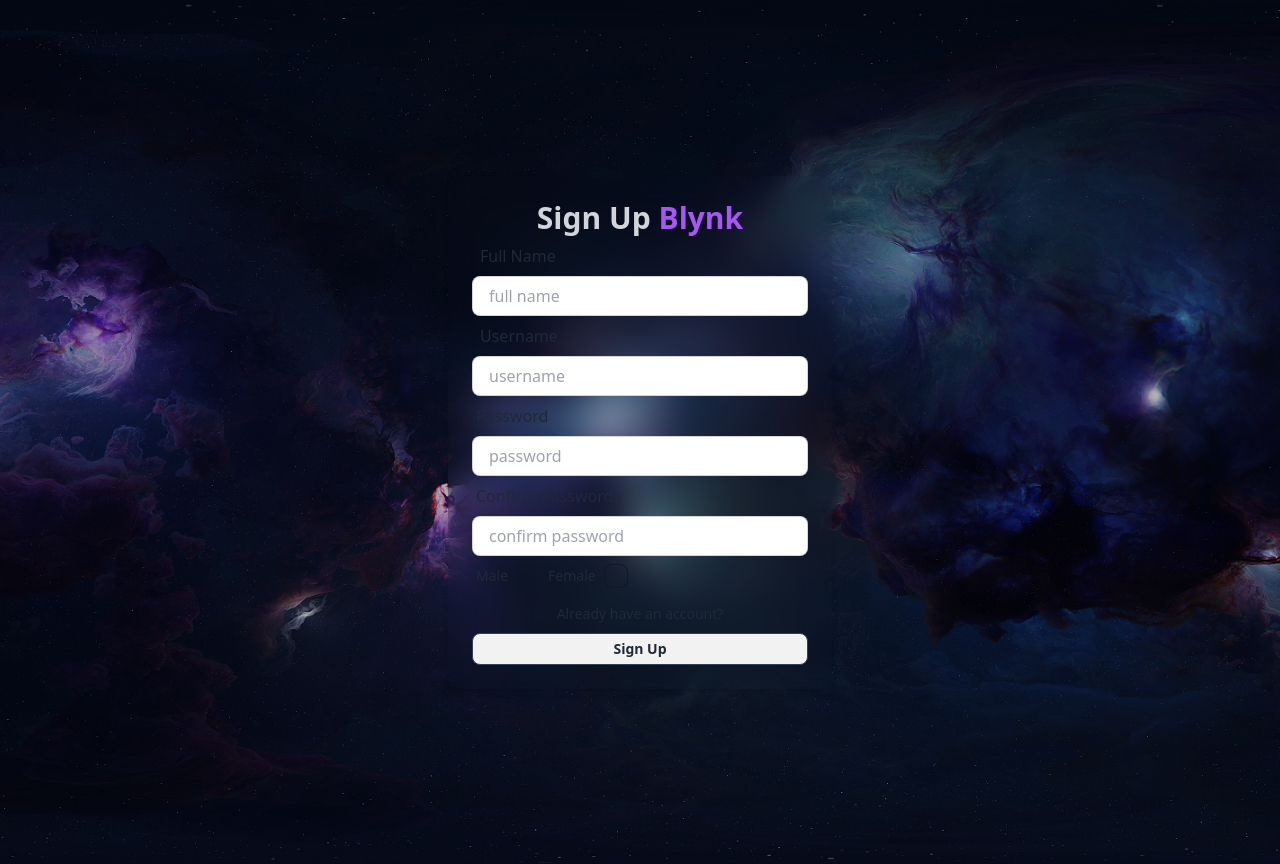
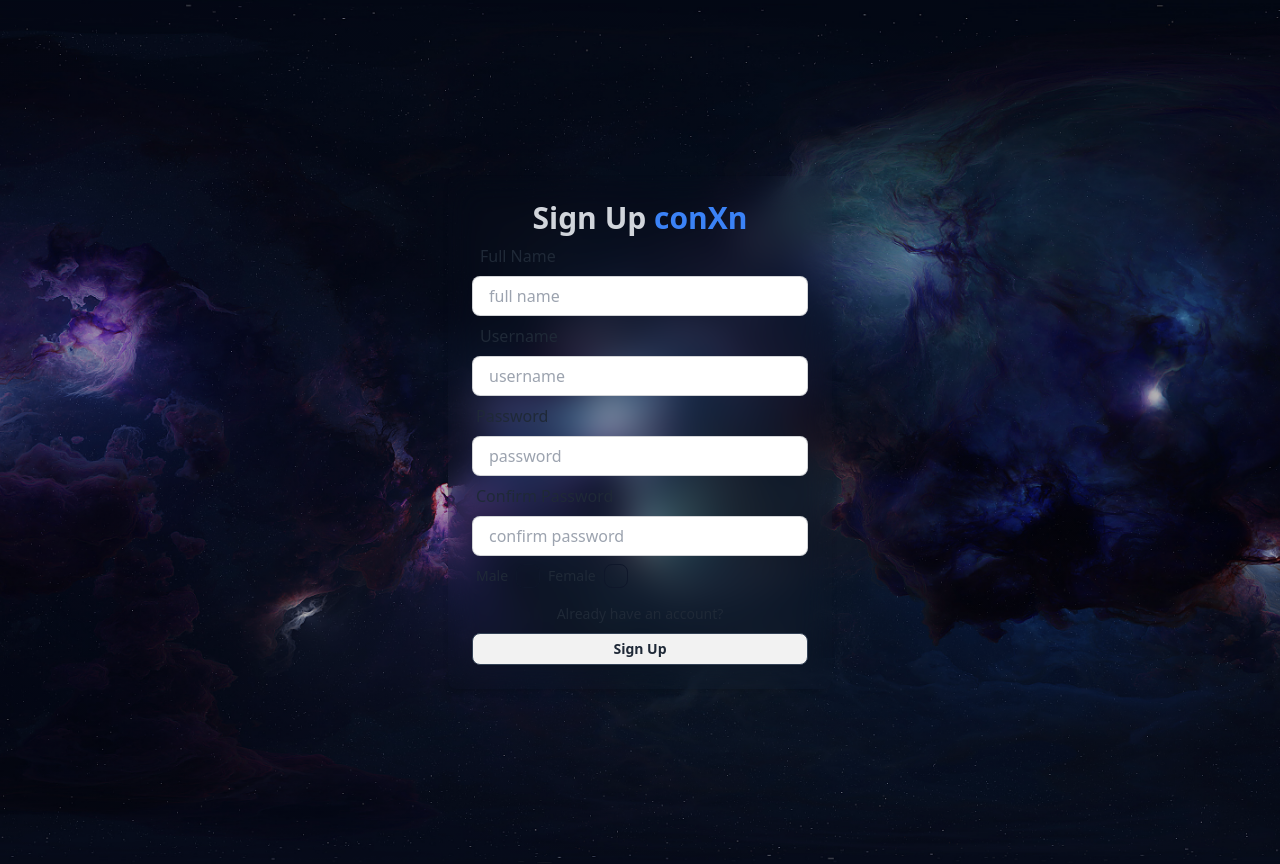
Before and after one commit to AnuragM23/conXn, a React (Vite) app in the folder frontend/: page /signup in a window 1280 px wide. Built offline with nearby package versions, Linux system fonts and the light colour scheme.

Commit message:
improved the signup page ui

```diff
--- a/frontend/src/pages/signup/SignUp.jsx
+++ b/frontend/src/pages/signup/SignUp.jsx
@@ -27,7 +27,7 @@ const SignUp = () => {
 		<div className='flex flex-col items-center justify-center min-w-96 mx-auto'>
 			<div className='w-full p-6 rounded-lg shadow-md bg-gray-400 bg-clip-padding backdrop-filter backdrop-blur-lg bg-opacity-0'>
 				<h1 className='text-3xl font-semibold text-center text-gray-300'>
-					Sign Up <span className='text-purple-500'> Blynk</span>
+					Sign Up <span className='text-blue-500'> conXn</span>
 				</h1>
 
 				<form onSubmit={handleSubmit}>
```
